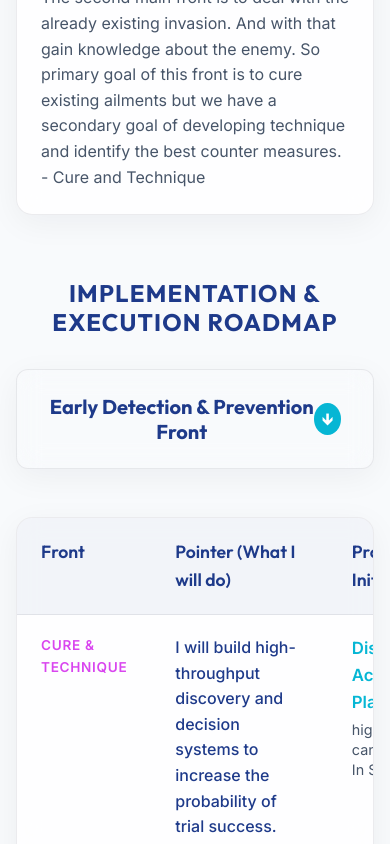
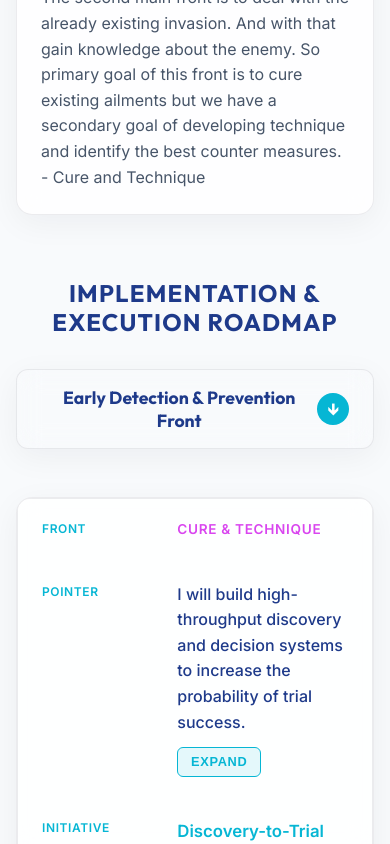
Before and after one commit to pran-av/popvax_pitch, a React (Vite) app: page / in a window 390 px wide. Shown: the part 2767-3611 px from the top of the page. Built offline with nearby package versions, Linux system fonts and the light colour scheme.

Commit message:
mobile responsive

```diff
--- a/src/App.css
+++ b/src/App.css
@@ -117,7 +117,6 @@
   text-transform: uppercase;
 }
 
-
 .section-header {
   font-size: 2.2rem;
   color: var(--color-primary);
@@ -127,13 +126,11 @@
   overflow-x: auto;
   border-radius: 16px;
   padding: 0;
-  /* background handled by glass-card */
 }
 
 .roadmap-table {
   width: 100%;
   border-collapse: collapse;
-  min-width: 900px;
   text-align: left;
 }
 
@@ -150,14 +147,6 @@
   font-family: var(--font-heading);
   font-weight: 600;
   font-size: 1.1rem;
-}
-
-.roadmap-table tr:last-child td {
-  border-bottom: none;
-}
-
-.roadmap-table tr:hover td {
-  background: rgba(255, 255, 255, 0.5);
 }
 
 .front-cell {
@@ -205,6 +194,57 @@
   width: 25%;
   font-style: italic;
   line-height: 1.5;
+}
+
+/* Mobile Table Styles */
+@media (max-width: 992px) {
+  .roadmap-table, .roadmap-table thead, .roadmap-table tbody, .roadmap-table th, .roadmap-table td, .roadmap-table tr {
+    display: block;
+  }
+
+  .roadmap-table thead {
+    display: none; /* Hide headers on mobile */
+  }
+
+  .roadmap-table tr {
+    margin-bottom: 1.5rem;
+    border: 1px solid var(--glass-border);
+    border-radius: 12px;
+    background: rgba(255, 255, 255, 0.2);
+    overflow: hidden;
+  }
+
+  .roadmap-table td {
+    border: none;
+    border-bottom: 1px solid rgba(255, 255, 255, 0.1);
+    position: relative;
+    padding-left: 45% !important;
+    text-align: left;
+    width: auto !important;
+    min-height: 2.5rem;
+  }
+
+  .roadmap-table td::before {
+    content: attr(data-label);
+    position: absolute;
+    left: 1.5rem;
+    width: 40%;
+    padding-right: 10px;
+    white-space: nowrap;
+    font-weight: 700;
+    color: var(--color-accent-cyan);
+    font-size: 0.75rem;
+    text-transform: uppercase;
+    letter-spacing: 0.05em;
+  }
+
+  .details-row td {
+    padding-left: 1.5rem !important;
+  }
+
+  .details-row td::before {
+    display: none;
+  }
 }
 
 .clickable-row {
@@ -272,6 +312,13 @@
   to { opacity: 1; transform: translateY(0); }
 }
 
+@media (max-width: 992px) {
+  .details-content {
+    grid-template-columns: 1fr;
+    gap: 1.5rem;
+  }
+}
+
 .details-section h4 {
   color: var(--color-accent-magenta);
   font-size: 1rem;
@@ -322,6 +369,13 @@
   margin-bottom: 1rem;
 }
 
+@media (max-width: 768px) {
+  .section-toggle-btn {
+    padding: 1rem 1.5rem;
+    font-size: 1.1rem;
+  }
+}
+
 .section-toggle-btn:hover {
   background: rgba(6, 182, 212, 0.1);
   border-color: var(--color-accent-cyan);
@@ -343,8 +397,16 @@
 .main-roadmap {
   margin-top: 2rem;
 }
+
+/* Common Card & Buttons */
 .card-content {
   padding: 2rem;
+}
+
+@media (max-width: 768px) {
+  .card-content {
+    padding: 1.5rem;
+  }
 }
 
 .placeholder-link {
@@ -360,6 +422,14 @@
   transition: all 0.2s;
 }
 
+@media (max-width: 768px) {
+  .placeholder-link {
+    width: 100%;
+    justify-content: center;
+    padding: 0.75rem 1rem;
+  }
+}
+
 .placeholder-link:hover {
   background: linear-gradient(135deg, rgba(6, 182, 212, 0.2), rgba(217, 70, 239, 0.2));
   transform: scale(1.02);
--- a/src/components/Roadmap.jsx
+++ b/src/components/Roadmap.jsx
@@ -150,10 +150,10 @@ const Roadmap = () => {
                   onClick={() => toggleRow(data, index, globalIndex)}
                   className={`${expandedRow === globalIndex ? 'expanded-row' : ''} ${hasDetails ? 'clickable-row' : ''}`}
                 >
-                  <td className="front-cell">
+                  <td className="front-cell" data-label="Front">
                     <strong>{row.front}</strong>
                   </td>
-                  <td className="pointer-cell">
+                  <td className="pointer-cell" data-label="Pointer">
                     <div className="pointer-content">
                       {row.pointer}
                       {hasDetails && (
@@ -163,12 +163,12 @@ const Roadmap = () => {
                       )}
                     </div>
                   </td>
-                  <td className="initiative-cell">
+                  <td className="initiative-cell" data-label="Initiative">
                     <strong>{row.initiative}</strong>
                     <span className="desc">{row.initiativeDesc}</span>
                   </td>
-                  <td className="metric-cell">{row.metric}</td>
-                  <td className="case-cell">{row.caseStudies}</td>
+                  <td className="metric-cell" data-label="Metric">{row.metric}</td>
+                  <td className="case-cell" data-label="Case Study">{row.caseStudies}</td>
                 </tr>
                 {expandedRow === globalIndex && (
                   <tr className="details-row">
```
